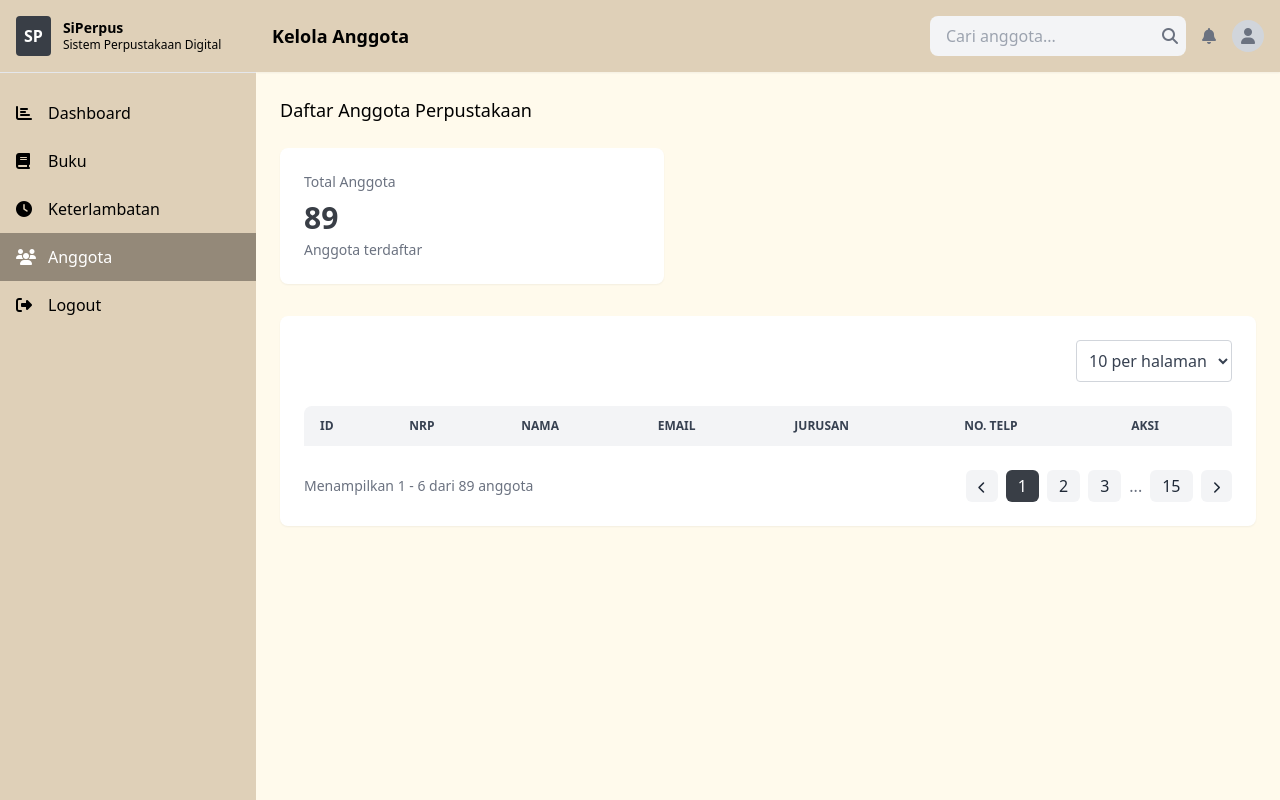
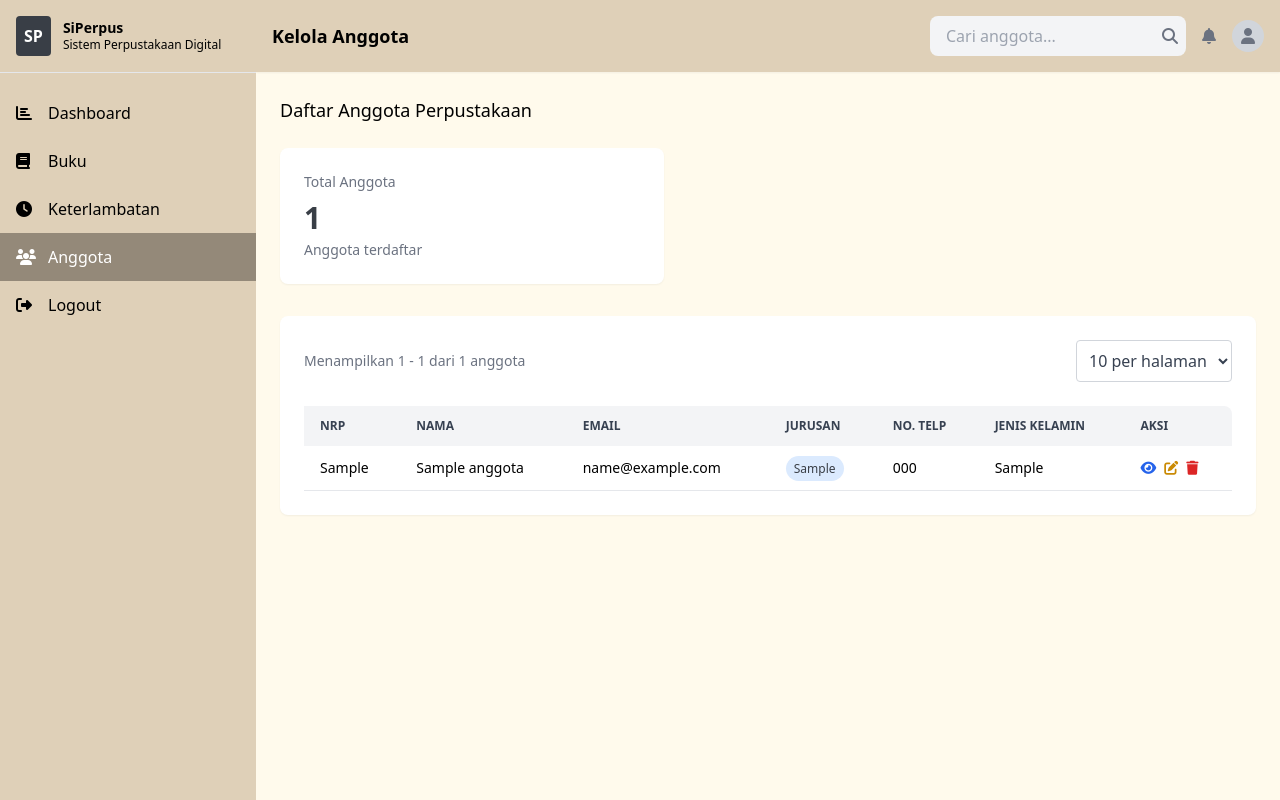
Before and after one commit to alghifarydaffa62/FinalExam, a PHP site: page /Admin/kelolaAnggota.php in a window 1280 px wide. Run offline with PHP 8.4, Linux system fonts and the light colour scheme; tables that the repository leaves empty or names only in its code hold one stand-in row (values such as "Sample post"); lists and menus that the app fills with data are empty; some libraries are stand-ins or nearby versions.

Commit message:
kelolaAnggota

```diff
--- a/Admin/kelolaAnggota.php
+++ b/Admin/kelolaAnggota.php
@@ -1,5 +1,6 @@
 <?php
 session_start();
+include '../konek.php';
 
 if (isset($_GET['logout'])) {
     session_destroy();
@@ -17,48 +18,91 @@ $admin = [
     'id' => $_SESSION['admin_id'] ?? '1'
 ];
 
+// Mengambil total anggota dari database
+$total_query = "SELECT COUNT(*) as total FROM anggota";
+$total_result = mysqli_query($conn, $total_query);
+$total_row = mysqli_fetch_assoc($total_result);
 $member_stats = [
-    'total_anggota' => 89
+    'total_anggota' => $total_row['total']
 ];
 
-$members = [
+$success_message = '';
+$error_message = '';
 
-];
-
+// Handle POST requests (Edit dan Delete)
 if ($_SERVER['REQUEST_METHOD'] === 'POST') {
     if (isset($_POST['action'])) {
         if ($_POST['action'] === 'edit') {
-            $id = $_POST['id'];
-            foreach ($members as &$member) {
-                if ($member['id'] === $id) {
-                    $member['nrp'] = $_POST['nrp'];
-                    $member['nama'] = $_POST['nama'];
-                    $member['email'] = $_POST['email'];
-                    $member['jurusan'] = $_POST['jurusan'];
-                    $member['no_telp'] = $_POST['no_telp'];
-                    break;
+            $id = mysqli_real_escape_string($conn, $_POST['id']);
+            $nrp = mysqli_real_escape_string($conn, $_POST['nrp']);
+            $nama = mysqli_real_escape_string($conn, $_POST['nama']);
+            $email = mysqli_real_escape_string($conn, $_POST['email']);
+            $jurusan = mysqli_real_escape_string($conn, $_POST['jurusan']);
+            $no_telp = mysqli_real_escape_string($conn, $_POST['no_telp']);
+            $jenis_kelamin = mysqli_real_escape_string($conn, $_POST['jenis_kelamin']);
+
+            $update_query = "UPDATE anggota SET
+                            NRP = '$nrp',
+                            Nama = '$nama',
+                            Email = '$email',
+                            Jurusan = '$jurusan',
+                            No_Telp = '$no_telp',
+                            Jenis_kelamin = '$jenis_kelamin'
+                            WHERE NRP = '$id'";
+
+            if (mysqli_query($conn, $update_query)) {
+                $success_message = "Data anggota berhasil diperbarui!";
+            } else {
+                $error_message = "Gagal memperbarui data anggota: " . mysqli_error($conn);
             }
+        } elseif ($_POST['action'] === 'delete') {
+            $id = mysqli_real_escape_string($conn, $_POST['id']);
+
+            $delete_query = "DELETE FROM anggota WHERE NRP = '$id'";
+
+            if (mysqli_query($conn, $delete_query)) {
+                $success_message = "Anggota berhasil dihapus!";
+            } else {
+                $error_message = "Gagal menghapus anggota: " . mysqli_error($conn);
             }
-            $success_message = "Data anggota berhasil diperbarui!";
-        } elseif ($_POST['action'] === 'delete') {
-            $id = $_POST['id'];
-            $members = array_filter($members, function($member) use ($id) {
-                return $member['id'] !== $id;
-            });
-            $member_stats['total_anggota']--;
-            $success_message = "Anggota berhasil dihapus!";
         }
     }
 }
 
+// Handle search
 $search_query = $_GET['search'] ?? '';
+$where_clause = '';
 if (!empty($search_query)) {
-    $members = array_filter($members, function($member) use ($search_query) {
-        return stripos($member['nama'], $search_query) !== false ||
-               stripos($member['nrp'], $search_query) !== false ||
-               stripos($member['email'], $search_query) !== false ||
-               stripos($member['jurusan'], $search_query) !== false;
-    });
+    $search_escaped = mysqli_real_escape_string($conn, $search_query);
+    $where_clause = "WHERE Nama LIKE '%$search_escaped%' OR
+                    NRP LIKE '%$search_escaped%' OR
+                    Email LIKE '%$search_escaped%' OR
+                    Jurusan LIKE '%$search_escaped%'";
+}
+
+// Pagination
+$per_page = $_GET['per_page'] ?? 10;
+$page = $_GET['page'] ?? 1;
+$offset = ($page - 1) * $per_page;
+
+// Mengambil data anggota dari database
+$query = "SELECT NRP, Nama, Email, Jurusan, No_Telp, Jenis_kelamin FROM anggota $where_clause
+          ORDER BY Nama ASC
+          LIMIT $offset, $per_page";
+$result = mysqli_query($conn, $query);
+
+// Count total records for pagination
+$count_query = "SELECT COUNT(*) as total FROM anggota $where_clause";
+$count_result = mysqli_query($conn, $count_query);
+$count_row = mysqli_fetch_assoc($count_result);
+$total_records = $count_row['total'];
+$total_pages = ceil($total_records / $per_page);
+
+$members = [];
+if ($result) {
+    while ($row = mysqli_fetch_assoc($result)) {
+        $members[] = $row;
+    }
 }
 ?>
 
@@ -73,6 +117,7 @@ if (!empty($search_query)) {
 </head>
 <body class="bg-[#FFFAEC]">
     <div class="flex h-screen">
+        <!-- Sidebar -->
         <div class="w-64 bg-[#DFD0B8] flex-shrink-0">
             <div class="bg-[#DFD0B8] p-4 flex items-center space-x-3 text-black border-b border-gray-200">
                 <div class="bg-[#393E46] p-2 rounded">
@@ -107,7 +152,9 @@ if (!empty($search_query)) {
             </nav>
         </div>
 
+        <!-- Main Content -->
         <div class="flex-1 flex flex-col overflow-hidden">
+            <!-- Header -->
             <header class="bg-[#DFD0B8] shadow-sm z-10">
                 <div class="flex items-center justify-between p-4">
                     <div class="font-bold text-lg">Kelola Anggota</div>
@@ -135,10 +182,18 @@ if (!empty($search_query)) {
                 </div>
             </header>
 
+            <!-- Main Content Area -->
             <main class="flex-1 overflow-y-auto p-6 bg-[#FFFAEC]">
-                <?php if (isset($success_message)): ?>
+                <!-- Success/Error Messages -->
+                <?php if (!empty($success_message)): ?>
                     <div class="mb-4 bg-green-100 border border-green-400 text-green-700 px-4 py-3 rounded">
                         <?php echo $success_message; ?>
+                    </div>
+                <?php endif; ?>
+
+                <?php if (!empty($error_message)): ?>
+                    <div class="mb-4 bg-red-100 border border-red-400 text-red-700 px-4 py-3 rounded">
+                        <?php echo $error_message; ?>
                     </div>
                 <?php endif; ?>
 
@@ -146,6 +201,7 @@ if (!empty($search_query)) {
                     <h2 class="text-lg font-medium">Daftar Anggota Perpustakaan</h2>
                 </div>
 
+                <!-- Stats Card -->
                 <div class="mb-8">
                     <div class="bg-white p-6 rounded-lg shadow-sm hover:shadow-md transition max-w-sm">
                         <h3 class="text-sm font-medium text-gray-500 mb-2">Total Anggota</h3>
@@ -154,41 +210,51 @@ if (!empty($search_query)) {
                     </div>
                 </div>
 
+                <!-- Table -->
                 <div class="bg-white rounded-lg shadow-sm p-6">
-                    <div class="flex items-center justify-end mb-6">
-                        <select class="bg-white text-gray-700 border border-gray-300 rounded p-2 focus:outline-none focus:ring-2 focus:ring-gray-500">
-                        <option class="bg-white text-gray-700 hover:bg-[#393E46]" value="10">10 per halaman</option>
-                        <option class="bg-white text-gray-700" value="25">25 per halaman</option>
-                        <option class="bg-white text-gray-700" value="50">50 per halaman</option>
+                    <div class="flex items-center justify-between mb-6">
+                        <div class="text-sm text-gray-500">
+                            Menampilkan <?php echo $offset + 1; ?> - <?php echo min($offset + $per_page, $total_records); ?> dari <?php echo $total_records; ?> anggota
+                        </div>
+                        <form action="kelolaAnggota.php" method="GET" class="flex items-center">
+                            <?php if (!empty($search_query)): ?>
+                                <input type="hidden" name="search" value="<?php echo htmlspecialchars($search_query); ?>">
+                            <?php endif; ?>
+                            <select name="per_page" onchange="this.form.submit()" class="bg-white text-gray-700 border border-gray-300 rounded p-2 focus:outline-none focus:ring-2 focus:ring-gray-500">
+                                <option value="10" <?php echo $per_page == 10 ? 'selected' : ''; ?>>10 per halaman</option>
+                                <option value="25" <?php echo $per_page == 25 ? 'selected' : ''; ?>>25 per halaman</option>
+                                <option value="50" <?php echo $per_page == 50 ? 'selected' : ''; ?>>50 per halaman</option>
                             </select>
+                        </form>
                     </div>
 
                     <div class="overflow-x-auto">
                         <table class="w-full text-sm text-left">
                             <thead class="text-xs text-gray-700 uppercase bg-gray-100">
                                 <tr>
-                                    <th class="px-4 py-3 rounded-tl-lg">ID</th>
                                     <th class="px-4 py-3">NRP</th>
                                     <th class="px-4 py-3">Nama</th>
                                     <th class="px-4 py-3">Email</th>
                                     <th class="px-4 py-3">Jurusan</th>
                                     <th class="px-4 py-3">No. Telp</th>
+                                    <th class="px-4 py-3">Jenis Kelamin</th>
                                     <th class="px-4 py-3 rounded-tr-lg">Aksi</th>
                                 </tr>
                             </thead>
                             <tbody>
-                                <?php foreach ($members as $index => $member): ?>
+                                <?php if (count($members) > 0): ?>
+                                    <?php foreach ($members as $member): ?>
                                         <tr class="border-b hover:bg-gray-50">
-                                        <td class="px-4 py-3"><?php echo htmlspecialchars($member['id']); ?></td>
-                                        <td class="px-4 py-3 font-medium"><?php echo htmlspecialchars($member['nrp']); ?></td>
-                                        <td class="px-4 py-3"><?php echo htmlspecialchars($member['nama']); ?></td>
-                                        <td class="px-4 py-3"><?php echo htmlspecialchars($member['email']); ?></td>
+                                            <td class="px-4 py-3 font-medium"><?php echo htmlspecialchars($member['NRP']); ?></td>
+                                            <td class="px-4 py-3"><?php echo htmlspecialchars($member['Nama']); ?></td>
+                                            <td class="px-4 py-3"><?php echo htmlspecialchars($member['Email']); ?></td>
                                             <td class="px-4 py-3">
                                                 <span class="bg-blue-100 text-[#393E46] text-xs px-2 py-1 rounded-full">
-                                                <?php echo htmlspecialchars($member['jurusan']); ?>
+                                                    <?php echo htmlspecialchars($member['Jurusan']); ?>
                                                 </span>
                                             </td>
-                                        <td class="px-4 py-3"><?php echo htmlspecialchars($member['no_telp']); ?></td>
+                                            <td class="px-4 py-3"><?php echo htmlspecialchars($member['No_Telp'] ?? '-'); ?></td>
+                                            <td class="px-4 py-3"><?php echo htmlspecialchars($member['Jenis_kelamin'] ?? '-'); ?></td>
                                             <td class="px-4 py-3">
                                                 <div class="flex space-x-2">
                                                     <button onclick="viewMember(<?php echo htmlspecialchars(json_encode($member)); ?>)" class="text-blue-600 hover:text-blue-900" title="Detail">
@@ -197,40 +263,55 @@ if (!empty($search_query)) {
                                                     <button onclick="editMember(<?php echo htmlspecialchars(json_encode($member)); ?>)" class="text-yellow-600 hover:text-yellow-900" title="Edit">
                                                         <i class="fas fa-edit"></i>
                                                     </button>
-                                                <button onclick="confirmDelete(<?php echo $member['id']; ?>, '<?php echo htmlspecialchars($member['nama']); ?>')" class="text-red-600 hover:text-red-900" title="Hapus">
+                                                    <button onclick="confirmDelete('<?php echo $member['NRP']; ?>', '<?php echo htmlspecialchars($member['Nama']); ?>')" class="text-red-600 hover:text-red-900" title="Hapus">
                                                         <i class="fas fa-trash"></i>
                                                     </button>
                                                 </div>
                                             </td>
                                         </tr>
                                     <?php endforeach; ?>
+                                <?php else: ?>
+                                    <tr>
+                                        <td colspan="7" class="px-4 py-8 text-center text-gray-500">
+                                            <?php echo !empty($search_query) ? 'Tidak ada anggota yang ditemukan dengan kata kunci "' . htmlspecialchars($search_query) . '"' : 'Belum ada data anggota'; ?>
+                                        </td>
+                                    </tr>
+                                <?php endif; ?>
                             </tbody>
                         </table>
                     </div>
 
-                    <div class="flex items-center justify-between mt-6">
-                        <div class="text-sm text-gray-500">
-                            Menampilkan 1 - 6 dari 89 anggota
-                        </div>
+                    <!-- Pagination -->
+                    <?php if ($total_pages > 1): ?>
+                        <div class="flex items-center justify-center mt-6">
                             <div class="flex items-center space-x-2">
-                            <a href="#" class="bg-gray-100 text-gray-800 px-3 py-1 rounded-md hover:bg-gray-200">
+                                <?php if ($page > 1): ?>
+                                    <a href="?page=<?php echo $page - 1; ?><?php echo !empty($search_query) ? '&search=' . urlencode($search_query) : ''; ?>&per_page=<?php echo $per_page; ?>" class="bg-gray-100 text-gray-800 px-3 py-1 rounded-md hover:bg-gray-200">
                                         <i class="fas fa-chevron-left text-xs"></i>
                                     </a>
-                            <a href="#" class="bg-[#393E46] text-white px-3 py-1 rounded-md">1</a>
-                            <a href="#" class="bg-gray-100 text-gray-800 px-3 py-1 rounded-md hover:bg-gray-200">2</a>
-                            <a href="#" class="bg-gray-100 text-gray-800 px-3 py-1 rounded-md hover:bg-gray-200">3</a>
-                            <span class="text-gray-500">...</span>
-                            <a href="#" class="bg-gray-100 text-gray-800 px-3 py-1 rounded-md hover:bg-gray-200">15</a>
-                            <a href="#" class="bg-gray-100 text-gray-800 px-3 py-1 rounded-md hover:bg-gray-200">
+                                <?php endif; ?>
+
+                                <?php for ($i = max(1, $page - 2); $i <= min($total_pages, $page + 2); $i++): ?>
+                                    <a href="?page=<?php echo $i; ?><?php echo !empty($search_query) ? '&search=' . urlencode($search_query) : ''; ?>&per_page=<?php echo $per_page; ?>"
+                                       class="<?php echo $i == $page ? 'bg-[#393E46] text-white' : 'bg-gray-100 text-gray-800 hover:bg-gray-200'; ?> px-3 py-1 rounded-md">
+                                        <?php echo $i; ?>
+                                    </a>
+                                <?php endfor; ?>
+
+                                <?php if ($page < $total_pages): ?>
+                                    <a href="?page=<?php echo $page + 1; ?><?php echo !empty($search_query) ? '&search=' . urlencode($search_query) : ''; ?>&per_page=<?php echo $per_page; ?>" class="bg-gray-100 text-gray-800 px-3 py-1 rounded-md hover:bg-gray-200">
                                         <i class="fas fa-chevron-right text-xs"></i>
                                     </a>
+                                <?php endif; ?>
                             </div>
                         </div>
+                    <?php endif; ?>
                 </div>
             </main>
         </div>
     </div>
 
+    <!-- Detail Modal -->
     <div id="detailModal" class="fixed inset-0 bg-black bg-opacity-50 z-50 flex items-center justify-center hidden">
         <div class="bg-white rounded-lg p-6 max-w-md mx-4 w-full">
             <div class="flex justify-between items-center mb-4">
@@ -239,15 +320,14 @@ if (!empty($search_query)) {
                     <i class="fas fa-times"></i>
                 </button>
             </div>
-            <div id="detailContent">
-
-            </div>
+            <div id="detailContent"></div>
             <div class="flex justify-end mt-6">
                 <button onclick="closeDetailModal()" class="px-4 py-2 bg-gray-200 text-gray-800 rounded-lg">Tutup</button>
             </div>
         </div>
     </div>
 
+    <!-- Edit Modal -->
     <div id="editModal" class="fixed inset-0 bg-black bg-opacity-50 z-50 flex items-center justify-center hidden">
         <div class="bg-white rounded-lg p-6 max-w-md mx-4 w-full">
             <div class="flex justify-between items-center mb-4">
@@ -286,7 +366,14 @@ if (!empty($search_query)) {
                     </div>
                     <div>
                         <label class="block text-sm font-medium text-gray-700 mb-1">No. Telepon</label>
-                        <input type="text" name="no_telp" id="editNoTelp" required class="w-full px-3 py-2 border border-gray-300 rounded-lg focus:outline-none focus:ring-2 focus:ring-blue-500">
+                        <input type="text" name="no_telp" id="editNoTelp" class="w-full px-3 py-2 border border-gray-300 rounded-lg focus:outline-none focus:ring-2 focus:ring-blue-500">
+                    </div>
+                    <div>
+                        <label class="block text-sm font-medium text-gray-700 mb-1">Jenis Kelamin</label>
+                        <select name="jenis_kelamin" id="editJenisKelamin" class="w-full px-3 py-2 border border-gray-300 rounded-lg focus:outline-none focus:ring-2 focus:ring-blue-500">
+                            <option value="Laki-laki">Laki-laki</option>
+                            <option value="Perempuan">Perempuan</option>
+                        </select>
                     </div>
                 </div>
 
@@ -298,6 +385,7 @@ if (!empty($search_query)) {
         </div>
     </div>
 
+    <!-- Delete Modal -->
     <div id="deleteModal" class="fixed inset-0 bg-black bg-opacity-50 z-50 flex items-center justify-center hidden">
         <div class="bg-white rounded-lg p-6 max-w-sm mx-auto">
             <h3 class="text-lg font-medium mb-4">Konfirmasi Hapus</h3>
@@ -321,28 +409,28 @@ if (!empty($search_query)) {
             content.innerHTML = `
                 <div class="space-y-3">
                     <div>
-                        <span class="font-medium text-gray-700">ID:</span>
-                        <span class="ml-2">${member.id}</span>
-                    </div>
-                    <div>
                         <span class="font-medium text-gray-700">NRP:</span>
-                        <span class="ml-2">${member.nrp}</span>
+                        <span class="ml-2">${member.NRP}</span>
                     </div>
                     <div>
                         <span class="font-medium text-gray-700">Nama:</span>
-                        <span class="ml-2">${member.nama}</span>
+                        <span class="ml-2">${member.Nama}</span>
                     </div>
                     <div>
                         <span class="font-medium text-gray-700">Email:</span>
-                        <span class="ml-2">${member.email}</span>
+                        <span class="ml-2">${member.Email}</span>
                     </div>
                     <div>
                         <span class="font-medium text-gray-700">Jurusan:</span>
-                        <span class="ml-2 bg-blue-100 text-blue-800 text-xs px-2 py-1 rounded-full">${member.jurusan}</span>
+                        <span class="ml-2 bg-blue-100 text-blue-800 text-xs px-2 py-1 rounded-full">${member.Jurusan}</span>
                     </div>
                     <div>
                         <span class="font-medium text-gray-700">No. Telepon:</span>
-                        <span class="ml-2">${member.no_telp}</span>
+                        <span class="ml-2">${member.No_Telp || '-'}</span>
+                    </div>
+                    <div>
+                        <span class="font-medium text-gray-700">Jenis Kelamin:</span>
+                        <span class="ml-2">${member.Jenis_kelamin || '-'}</span>
                     </div>
                 </div>
             `;
@@ -358,12 +446,13 @@ if (!empty($search_query)) {
         function editMember(member) {
             const modal = document.getElementById('editModal');
 
-            document.getElementById('editId').value = member.id;
-            document.getElementById('editNrp').value = member.nrp;
-            document.getElementById('editNama').value = member.nama;
-            document.getElementById('editEmail').value = member.email;
-            document.getElementById('editJurusan').value = member.jurusan;
-            document.getElementById('editNoTelp').value = member.no_telp;
+            document.getElementById('editId').value = member.NRP;
+            document.getElementById('editNrp').value = member.NRP;
+            document.getElementById('editNama').value = member.Nama;
+            document.getElementById('editEmail').value = member.Email;
+            document.getElementById('editJurusan').value = member.Jurusan;
+            document.getElementById('editNoTelp').value = member.No_Telp || '';
+            document.getElementById('editJenisKelamin').value = member.Jenis_kelamin || 'Laki-laki';
 
             modal.classList.remove('hidden');
         }
@@ -373,10 +462,10 @@ if (!empty($search_query)) {
             modal.classList.add('hidden');
         }
 
-        function confirmDelete(id, name) {
+        function confirmDelete(nrp, name) {
             const modal = document.getElementById('deleteModal');
 
-            document.getElementById('deleteId').value = id;
+            document.getElementById('deleteId').value = nrp;
             document.getElementById('deleteMemberName').textContent = name;
 
             modal.classList.remove('hidden');
```
Also changed, not shown: Admin/dashboardAdmin.php (+6 -1 lines). Lines whose indentation alone changed are shown as unchanged.
